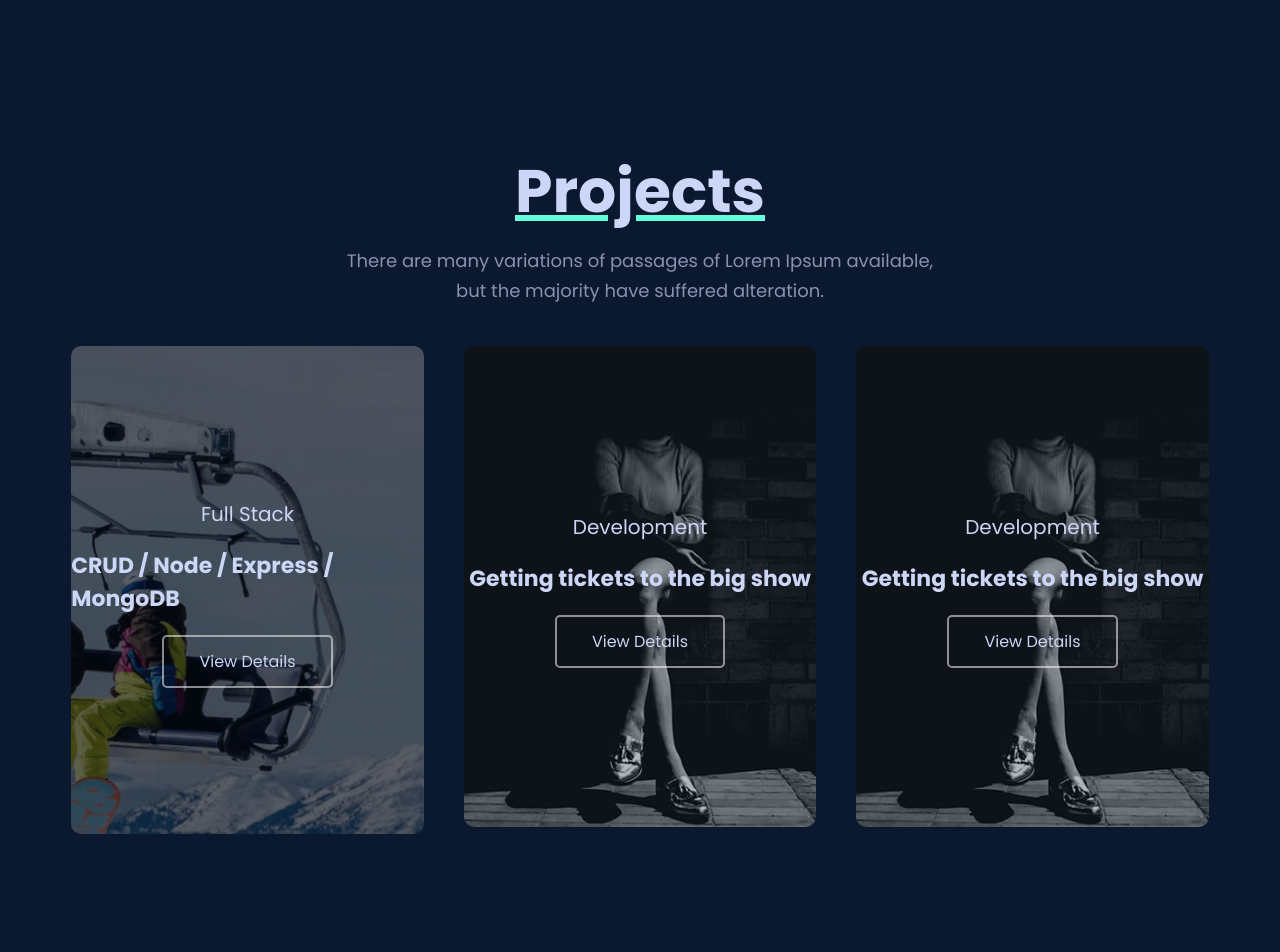
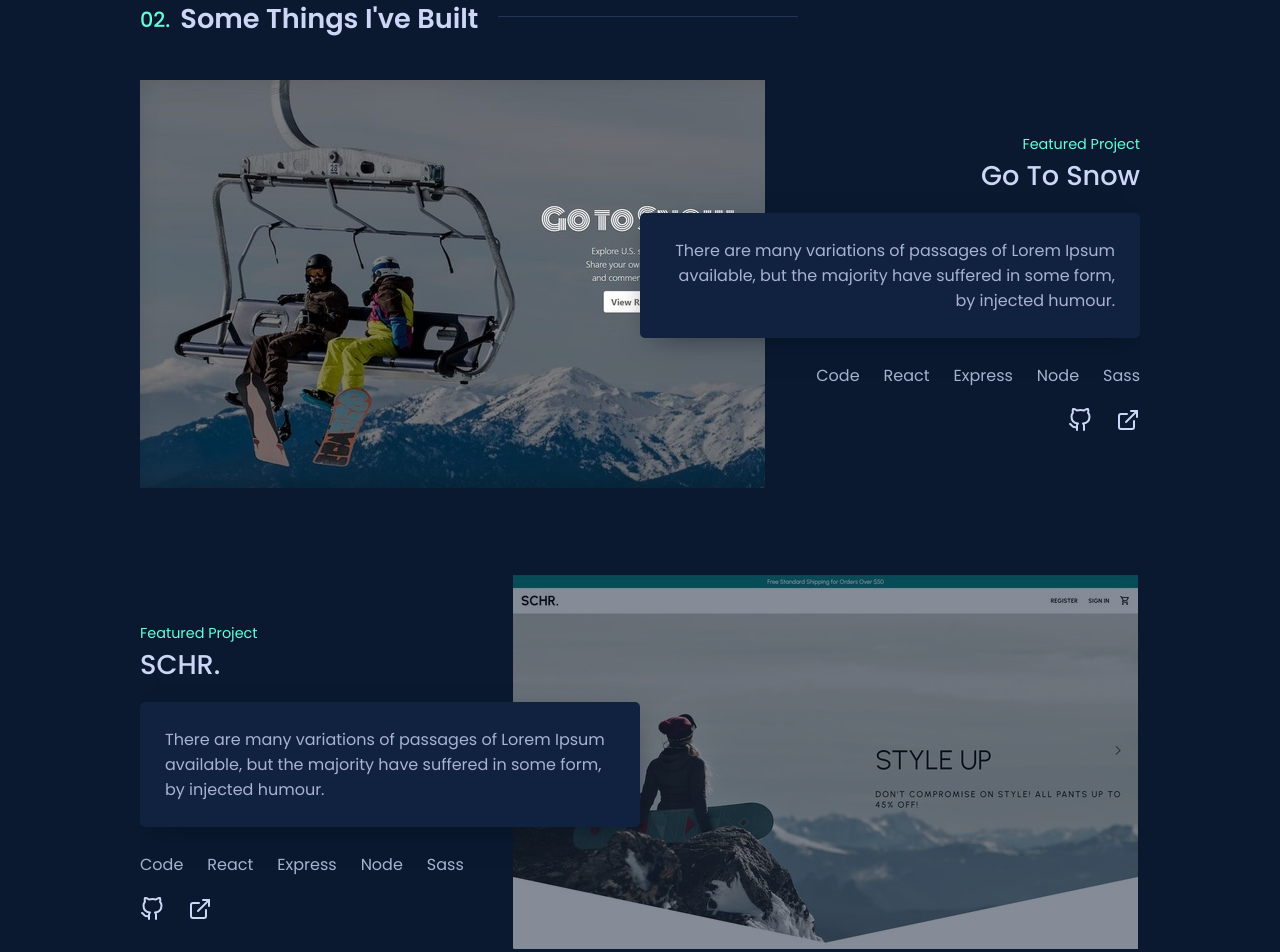
Before and after one commit to chrisjschreiner/Portfolio, a React (Create React App) app: page / in a window 1280 px wide. Shown: the part 1800-2752 px from the top of the page. Built offline with nearby package versions, Linux system fonts and the light colour scheme.

Commit message:
styles changed

```diff
--- a/src/components/About.js
+++ b/src/components/About.js
@@ -6,7 +6,7 @@ import Fade from "react-reveal/Fade";
 function About() {
   return (
     <>
-      <div className="component__space" id="about">
+      <div className="about__space" id="about">
         <div className="container">
           <div className="row">
             <div className="col__2">
@@ -43,9 +43,8 @@ function About() {
             </div>
             <div className="col__2">
               <Fade bottom>
-                {/* <img src={me33} alt="" className="about__img" /> */}
                 <div alt="" className="about__img">
-                  <img src={me} />
+                  <img src={me} alt="" />
                 </div>
               </Fade>
             </div>
--- a/src/components/Navbar.js
+++ b/src/components/Navbar.js
@@ -15,7 +15,7 @@ const Navbar = () => {
         {/* <a href="/" id="home">
           <img src={logo} alt="" />
         </a> */}
-        <ul className={click ? "nav-menu active" : "nav-menu"}>
+        <ul className={click ? "nav-menu active" : "nav-menu counter"}>
           {/* <li className="nav__items mx__15">
             <a href="/" onClick={closeMenu}>
               Home
--- a/src/components/Project.js
+++ b/src/components/Project.js
@@ -1,95 +1,229 @@
 import React from "react";
+import { FiGithub, FiExternalLink } from "react-icons/fi";
+import { IconContext } from "react-icons";
 import "../styles/Project.css";
-import Project1 from "../assets/project onee.jpg";
-import Project3 from "../assets/portfolio-3.jpg";
-import { Fade } from "react-reveal";
+import project1pic from "../assets/project1_final.jpg";
+import project2pic from "../assets/project2_final.jpg";
 
-function Project() {
+// import Project1 from "../assets/project onee.jpg";
+// import Project3 from "../assets/portfolio-3.jpg";
+// import { Fade } from "react-reveal";
+
+// function Project() {
+//   return (
+//     <div className="project component__space" id="projects">
+//       <Fade bottom>
+//         {/* <div className="heading"> */}
+//         <h1 className="heading underline">Projects</h1>
+//         <p className="heading p__color">
+//           There are many variations of passages of Lorem Ipsum available,
+//         </p>
+//         <p className="heading p__color">
+//           but the majority have suffered alteration.
+//         </p>
+//         {/* </div> */}
+//       </Fade>
+//       <Fade bottom>
+//         <div className="container">
+//           <div className="row">
+//             <div className="col__3">
+//               <div className="project__box pointer relative">
+//                 <div className="project__box__img pointer relative">
+//                   <div className="project__img__box">
+//                     <img src={Project1} alt="" className="project__img" />
+//                   </div>
+//                   <div className="mask__effect"></div>
+//                 </div>
+//                 <div className="project__meta absolute">
+//                   <h5 className="project__text">Full Stack</h5>
+//                   <h4 className="project__text">
+//                     CRUD / Node / Express / MongoDB
+//                   </h4>
+//                   <a
+//                     target="_blank"
+//                     rel="noreferrer"
+//                     href="https://go-to-snow.onrender.com"
+//                     className="project__btn"
+//                   >
+//                     View Details
+//                   </a>
+//                 </div>
+//               </div>
+//             </div>
+
+//             <div className="col__3">
+//               <div className="project__box pointer relative">
+//                 <div className="project__box__img pointer relative">
+//                   <div className="project__img__box">
+//                     <img src={Project3} alt="" className="project__img" />
+//                   </div>
+//                   <div className="mask__effect"></div>
+//                 </div>
+//                 <div className="project__meta absolute">
+//                   <h5 className="project__text">Development</h5>
+//                   <h4 className="project__text">
+//                     Getting tickets to the big show
+//                   </h4>
+//                   <a href="/#" className="project__btn">
+//                     View Details
+//                   </a>
+//                 </div>
+//               </div>
+//             </div>
+
+//             <div className="col__3">
+//               <div className="project__box pointer relative">
+//                 <div className="project__box__img pointer relative">
+//                   <div className="project__img__box">
+//                     <img src={Project3} alt="" className="project__img" />
+//                   </div>
+//                   <div className="mask__effect"></div>
+//                 </div>
+//                 <div className="project__meta absolute">
+//                   <h5 className="project__text">Development</h5>
+//                   <h4 className="project__text">
+//                     Getting tickets to the big show
+//                   </h4>
+//                   <a href="/#" className="project__btn">
+//                     View Details
+//                   </a>
+//                 </div>
+//               </div>
+//             </div>
+//           </div>
+//         </div>
+//       </Fade>
+//     </div>
+//   );
+// }
+
+// export default Project;
+
+const Project = () => {
   return (
-    <div className="project component__space" id="projects">
-      <Fade bottom>
-        {/* <div className="heading"> */}
-        <h1 className="heading underline">Projects</h1>
-        <p className="heading p__color">
+    <div className="project__space" id="projects">
+      <section>
+        <h2 className="numbered-heading">Some Things I've Built</h2>
+
+        <div className="project">
+          <div className="first__project__left__column">
+            <img className="img__project" src={project1pic} alt="" />
+          </div>
+          <div className="first__project__right__column">
+            <h3 className="featured__project__text">Featured Project</h3>
+            <h2 className="project__title">Go To Snow</h2>
+            <p className="project__description">
               There are many variations of passages of Lorem Ipsum available,
+              but the majority have suffered in some form, by injected humour.
             </p>
-        <p className="heading p__color">
-          but the majority have suffered alteration.
-        </p>
-        {/* </div> */}
-      </Fade>
-      <Fade bottom>
-        <div className="container">
-          <div className="row">
-            <div className="col__3">
-              <div className="project__box pointer relative">
-                <div className="project__box__img pointer relative">
-                  <div className="project__img__box">
-                    <img src={Project1} alt="" className="project__img" />
-                  </div>
-                  <div className="mask__effect"></div>
-                </div>
-                <div className="project__meta absolute">
-                  <h5 className="project__text">Full Stack</h5>
-                  <h4 className="project__text">
-                    CRUD / Node / Express / MongoDB
-                  </h4>
+            <ul className="tech__list">
+              <li>Code</li>
+              <li>React</li>
+              <li>Express</li>
+              <li>Node</li>
+              <li>Sass</li>
+            </ul>
+            <div className="project__links">
+              <IconContext.Provider value={{}}>
                 <a
+                  href="https://github.com/chrisjschreiner/gotosnow-master"
                   target="_blank"
-                    rel="noreferrer"
-                    href="https://go-to-snow.onrender.com"
-                    className="project__btn"
+                  rel="noopener noreferrer"
                 >
-                    View Details
+                  <FiGithub />
                 </a>
+                <a
+                  href="https://go-to-snow.onrender.com/"
+                  target="_blank"
+                  rel="noopener noreferrer"
+                >
+                  <FiExternalLink />
+                </a>
+              </IconContext.Provider>
             </div>
           </div>
         </div>
 
-            <div className="col__3">
-              <div className="project__box pointer relative">
-                <div className="project__box__img pointer relative">
-                  <div className="project__img__box">
-                    <img src={Project3} alt="" className="project__img" />
+        <div className="project">
+          <div className="second__project__left__column">
+            <h3 className="featured__project__text">Featured Project</h3>
+            <h2 className="project__title">SCHR.</h2>
+            <p className="project__description">
+              There are many variations of passages of Lorem Ipsum available,
+              but the majority have suffered in some form, by injected humour.
+            </p>
+            <ul className="second__project__left__tech__list">
+              <li>Code</li>
+              <li>React</li>
+              <li>Express</li>
+              <li>Node</li>
+              <li>Sass</li>
+            </ul>
+            <div className="second__project__left__project__links">
+              <IconContext.Provider value={{}}>
+                <a
+                  href="https://github.com/chrisjschreiner?tab=repositories"
+                  target="_blank"
+                  rel="noopener noreferrer"
+                >
+                  <FiGithub />
+                </a>
+                <a
+                  href="https://schr.onrender.com/"
+                  target="_blank"
+                  rel="noopener noreferrer"
+                >
+                  <FiExternalLink />
+                </a>
+              </IconContext.Provider>
             </div>
-                  <div className="mask__effect"></div>
           </div>
-                <div className="project__meta absolute">
-                  <h5 className="project__text">Development</h5>
-                  <h4 className="project__text">
-                    Getting tickets to the big show
-                  </h4>
-                  <a href="/#" className="project__btn">
-                    View Details
+          <div className="second__project__right__column">
+            <img className="img__project" src={project2pic} />
+          </div>
+        </div>
+
+        <div className="project">
+          <div className="third__project__left__column">
+            <img className="img__project" src={project1pic} alt="" />
+          </div>
+          <div className="third__project__right__column">
+            <h3 className="featured__project__text">Featured Project</h3>
+            <h2 className="project__title">Go To Snow</h2>
+            <p className="project__description">
+              There are many variations of passages of Lorem Ipsum available,
+              but the majority have suffered in some form, by injected humour.
+            </p>
+            <ul className="tech__list">
+              <li>Code</li>
+              <li>React</li>
+              <li>Express</li>
+              <li>Node</li>
+              <li>Sass</li>
+            </ul>
+            <div className="project__links">
+              <IconContext.Provider value={{}}>
+                <a
+                  href="https://github.com/chrisjschreiner/gotosnow-master"
+                  target="_blank"
+                  rel="noopener noreferrer"
+                >
+                  <FiGithub />
                 </a>
+                <a
+                  href="https://go-to-snow.onrender.com/"
+                  target="_blank"
+                  rel="noopener noreferrer"
+                >
+                  <FiExternalLink />
+                </a>
+              </IconContext.Provider>
             </div>
           </div>
         </div>
-
-            <div className="col__3">
-              <div className="project__box pointer relative">
-                <div className="project__box__img pointer relative">
-                  <div className="project__img__box">
-                    <img src={Project3} alt="" className="project__img" />
-                  </div>
-                  <div className="mask__effect"></div>
-                </div>
-                <div className="project__meta absolute">
-                  <h5 className="project__text">Development</h5>
-                  <h4 className="project__text">
-                    Getting tickets to the big show
-                  </h4>
-                  <a href="/#" className="project__btn">
-                    View Details
-                  </a>
-                </div>
-              </div>
-            </div>
-          </div>
-        </div>
-      </Fade>
+      </section>
     </div>
   );
-}
+};
 
 export default Project;
--- a/src/styles/About.css
+++ b/src/styles/About.css
@@ -1,16 +1,20 @@
-.component__space {
-  padding: 180px 0px 160px 0px;
+.about__space {
+  /* padding: 180px 0px 160px 0px; */
+  padding: 10% 0%;
 }
 
 .about__img {
   position: relative;
-  border-radius: 10px;
   margin-top: 4rem;
+}
+
+.about__img img {
+  border-radius: 5px;
 }
 
 .about__img::after {
   content: "";
-  display: block;
+  /* display: block; */
   position: absolute;
   width: 100%;
   height: 100%;
@@ -18,16 +22,12 @@
   top: 14px;
   left: 20px;
   z-index: -1;
-  border-radius: 10px;
-}
-
-img {
-  border-radius: 10px;
+  border-radius: 5px;
 }
 
 .about__heading::before {
   position: relative;
-  content: "0" counter(section-counter) ".";
+  content: "0" counter(about-counter) ".";
   color: var(--green);
   margin-right: 0.5rem;
   padding-top: 0.1rem;
@@ -41,10 +41,11 @@ img {
   /* position: relative; */
   white-space: nowrap;
   margin-bottom: 2.5rem;
+  /* color: var(--lightest-slate); */
   font-weight: 600;
   text-align: start;
   font-size: 1.7rem;
-  counter-increment: section-counter 1;
+  counter-increment: about-counter 1;
 }
 
 .about__heading::after {
@@ -124,9 +125,9 @@ a.bottom__to__top {
   .about__heading::after {
     width: 16vw;
   }
-  .component__space {
+  /* .component__space {
     padding-top: 50px;
-  }
+  } */
 }
 
 @media only screen and (max-width: 768px) {
--- a/src/styles/Blog.css
+++ b/src/styles/Blog.css
@@ -17,7 +17,7 @@
   justify-content: flex-end;
   flex-direction: column;
   flex-wrap: wrap;
-  border-radius: 10px;
+  border-radius: 5px;
   overflow: hidden;
   width: 100%;
 }
--- a/src/styles/Contact.css
+++ b/src/styles/Contact.css
@@ -29,7 +29,7 @@ input.contact {
   border: 2px solid hsla(0, 0%, 100%, 0.2);
 }
 .contact__img {
-  border-radius: 10px;
+  border-radius: 5px;
   width: 100%;
   overflow: hidden;
 }
--- a/src/styles/Global.css
+++ b/src/styles/Global.css
@@ -39,7 +39,7 @@ html {
 ::-webkit-scrollbar-thumb {
   background-color: var(--dark-slate);
   border: 3px solid var(--navy);
-  border-radius: 10px;
+  border-radius: 5px;
 }
 
 body {
@@ -138,13 +138,13 @@ p {
   margin-top: 20px;
 }
 .component__space {
-  padding: 100px 0px 160px 0px;
+  padding: 45px 0px 160px 0px;
 }
 .pointer {
   cursor: pointer;
 }
 svg {
-  stroke-width: 1 !important;
+  stroke-width: 2 !important;
 }
 .relative {
   position: relative;
--- a/src/styles/Hero.css
+++ b/src/styles/Hero.css
@@ -11,13 +11,14 @@
   min-height: 87vh;
   display: flex;
   align-items: center;
-  /* padding-left: 10rem; */
+  /* margin-top: 3rem; */
 }
 
 .text__home {
   display: flex;
   flex-direction: column;
   /* width: 100%; */
+  margin-top: 5%;
   padding-left: 20%;
   padding-bottom: 5%;
 }
--- a/src/styles/Project.css
+++ b/src/styles/Project.css
@@ -1,4 +1,4 @@
-h1.heading {
+/* h1.heading {
   font-size: 60px;
   text-align: center;
   font-family: Poppins, sans-serif;
@@ -16,22 +16,13 @@ p.heading {
 }
 
 .project__img {
-  border-radius: 10px;
+  border-radius: 5px;
   width: 100%;
   object-fit: cover;
   transition: 0.4s;
   opacity: 0.7;
   position: relative;
 }
-
-/* .project__img::after {
-content: "";
-width: 100%;
-  height: 100%;
-background-color: #000;
-z-index: 1;
-opacity: 1;
-} */
 
 .mask__effect {
   width: 100%;
@@ -40,7 +31,7 @@ opacity: 1;
   top: 0;
   left: 0;
   background-color: var(--green);
-  border-radius: 10px;
+  border-radius: 5px;
   transition: 0.4s;
   opacity: 0.3;
   display: none;
@@ -63,7 +54,7 @@ opacity: 1;
   justify-content: center;
   flex-direction: column;
   flex-wrap: wrap;
-  border-radius: 10px;
+  border-radius: 5px;
   width: 100%;
 }
 
@@ -104,10 +95,10 @@ button.view__more:hover {
   background-color: #fff;
   border: 2px solid var(--green);
   color: var(--green) !important;
-}
+} */
 
 /* RESPONSIVE */
-@media only screen and (max-width: 1024px) {
+/* @media only screen and (max-width: 1024px) {
   h5.project__text {
     font-weight: 400;
     font-size: 20px;
@@ -116,4 +107,257 @@ button.view__more:hover {
   h4.project__text {
     font-size: 18px;
   }
+} */
+
+/* original above, new below
+
+/* section { */
+/* margin: 0px 240px 0px 240px; */
+/* padding: 100px 0px; */
+/* max-width: 1000px; */
+/* margin: 0px auto; */
+/* margin: 0px 250px 0px 250px; */
+/* padding: 180px 0px 160px 0px; */
+/* max-width: 1000px; */
+/* } */
+
+.project__space {
+  /* padding: 180px 0px 160px 0px; */
+  /* padding: 10% 0%; */
+  padding-top: 10%;
+  margin: 0% 5%;
 }
+
+section {
+  margin: 0px auto;
+  padding: 10px 0px;
+  max-width: 1000px;
+}
+
+.numbered-heading::before {
+  position: relative;
+  bottom: 4px;
+  padding-top: 0.6rem;
+  content: "0" counter(section) ".";
+  margin-right: 10px;
+  color: var(--green);
+  font-family: var(--font-mono);
+  font-size: 1.3rem;
+  font-weight: 500;
+}
+
+.numbered-heading {
+  display: flex;
+  -webkit-box-align: center;
+  align-items: center;
+  position: relative;
+  counter-increment: section 2;
+  margin: 10px 0px 40px;
+  /* padding-left: 20px; */
+  /* width: 100%; */
+  font-size: 1.7rem;
+  font-weight: 600;
+  white-space: nowrap;
+}
+
+.numbered-heading::after {
+  content: "";
+  display: block;
+  position: relative;
+  top: -2px;
+  width: 300px;
+  height: 1px;
+  margin-left: 20px;
+  background-color: var(--lightest-navy);
+}
+
+.project {
+  display: flex;
+  flex-wrap: wrap;
+  overflow: hidden;
+  /* align-items: flex-start; */
+  /* justify-content: center; */
+  /* margin: 0px 250px; */
+  /* margin: 0 auto; */
+  max-width: 1000px;
+}
+
+.first__project__left__column,
+.third__project__left__column {
+  width: 50%;
+}
+
+.first__project__right__column,
+.third__project__right__column {
+  display: flex;
+  flex-direction: column;
+  justify-content: center;
+  text-align: right;
+  max-width: 50%;
+}
+
+.second__project__left__column {
+  display: flex;
+  flex-direction: column;
+  text-align: left;
+  max-width: 50%;
+  margin-top: 8rem;
+  margin-bottom: 7rem;
+  z-index: 1;
+  /* padding: 20px; */
+}
+
+.second__project__left__tech__list {
+  display: flex;
+  justify-content: flex-start;
+  font-size: 1rem;
+  margin: 25px 0px 10px;
+  padding: 0;
+  list-style: none;
+  color: var(--light-slate);
+}
+
+.second__project__left__tech__list li {
+  padding-right: 1.5rem;
+}
+
+.second__project__left__project__links {
+  display: inline-flex;
+  justify-content: flex-start;
+  color: var(--light-slate);
+  font-size: 1.5rem;
+}
+
+.second__project__left__project__links a {
+  margin-right: 1.5rem;
+  margin-top: 0.5rem;
+}
+
+.second__project__left__project__links a:hover {
+  color: var(--green);
+}
+
+.second__project__right__column {
+  width: 37%;
+  height: fit-content;
+  display: flex;
+  justify-content: center;
+  margin-top: 5rem;
+  opacity: 0.5;
+}
+
+.featured__project__text {
+  position: relative;
+  color: var(--green);
+  font-weight: 400;
+  font-size: 0.9rem;
+}
+
+.project__title {
+  position: relative;
+  font-weight: 500;
+  font-size: 1.7rem;
+  margin-bottom: 1rem;
+}
+
+.project__description {
+  box-shadow: 0 10px 30px -15px var(--navy-shadow);
+  position: relative;
+  /* z-index: 2; */
+  padding: 25px;
+  border-radius: 5px;
+  background-color: var(--light-navy);
+  color: var(--light-slate);
+  font-size: 1rem;
+}
+
+.tech__list {
+  display: flex;
+  justify-content: flex-end;
+  font-size: 1rem;
+  margin: 25px 0px 10px;
+  padding: 0;
+  list-style: none;
+  color: var(--light-slate);
+}
+
+.tech__list li {
+  padding-left: 1.5rem;
+}
+
+.project__links {
+  display: inline-flex;
+  justify-content: flex-end;
+  color: var(--light-slate);
+  font-size: 1.5rem;
+}
+
+.project__links a {
+  margin-left: 1.5rem;
+  margin-top: 0.5rem;
+}
+
+.project__links a:hover {
+  color: var(--green);
+}
+
+@media only screen and (max-width: 830px) {
+  .project {
+    position: relative;
+  }
+
+  .project__description {
+    background-color: transparent;
+    box-shadow: none;
+    padding: 0;
+  }
+
+  .first__project__left__column,
+  .third__project__left__column {
+    width: 100%;
+  }
+
+  .img__project {
+    width: 100%;
+    border-radius: 5px;
+  }
+
+  .first__project__right__column,
+  .third__project__right__column {
+    min-width: 100%;
+    display: flex;
+    align-items: flex-start;
+    text-align: start;
+    margin-top: 1rem;
+  }
+
+  .tech__list li {
+    padding-left: 0;
+    padding-right: 1.5rem;
+  }
+  .project__links a {
+    justify-content: flex-start;
+    margin-left: 0;
+    padding-right: 1.5rem;
+  }
+
+  .second__project__left__column {
+    min-width: 100%;
+    display: flex;
+    align-items: flex-start;
+    text-align: start;
+    margin-top: 1rem;
+    order: 4;
+    z-index: 0;
+  }
+  .second__project__right__column {
+    width: 100%;
+    opacity: 0.5;
+  }
+}
+
+@media only screen and (max-width: 375px) {
+  .numbered-heading {
+    font-size: 1.5rem;
+  }
+}
--- a/src/styles/Service.css
+++ b/src/styles/Service.css
@@ -13,7 +13,7 @@ p.heading.p__color {
 }
 
 .service__box {
-  border-radius: 10px;
+  border-radius: 5px;
   width: 100%;
   background-color: #191919;
   padding: 55px;
```
Also changed, not shown: src/styles/Navbar.css (+17 -12 lines), src/assets/project1_final.jpg (added), src/assets/project2_final.jpg (added). Lines whose indentation alone changed are shown as unchanged.
